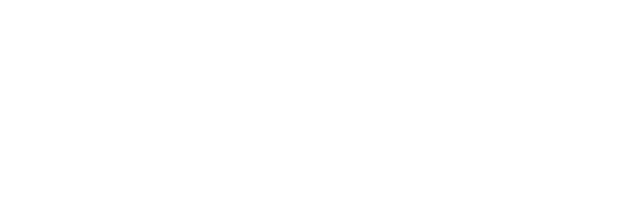
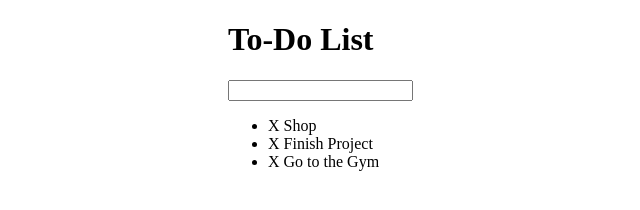
Before and after one commit to ArthurAnastopulos/To-Do-List, a plain HTML site: page index.html in a window 1280 px wide. Shown: the whole page, without its empty margins (232-872 px from the left). Drawn offline with Linux system fonts and the light colour scheme.

Commit message:
Basic structure of the Todo list

```diff
--- a/assets/css/styles.css
+++ b/assets/css/styles.css
@@ -0,0 +1,4 @@
+#container {
+    width: 360px;
+    margin: 0 auto;
+}
--- a/index.html
+++ b/index.html
@@ -5,10 +5,19 @@
     <meta name="viewport" content="width=device-width, initial-scale=1.0">
     <link rel="stylesheet" type="text/css" href="assets/css/styles.css">
     <script type ="text/javascript" src="assets/js/lib/jquery-3.5.1.slim.min.js"></script>
-    <title>To Do List</title>
+    <title>To-Do List</title>
 </head>
 <body>
+    <div id="container">
+        <h1>To-Do List</h1>
+        <input type="text">
 
+        <ul>
+            <li><span>X</span> Shop</li>
+            <li><span>X</span> Finish Project</li>
+            <li><span>X</span> Go to the Gym</li>
+        </ul>
+    </div>
 
 
     <script type="text/javascript" src="assets/js/todos.js"></script>
```
